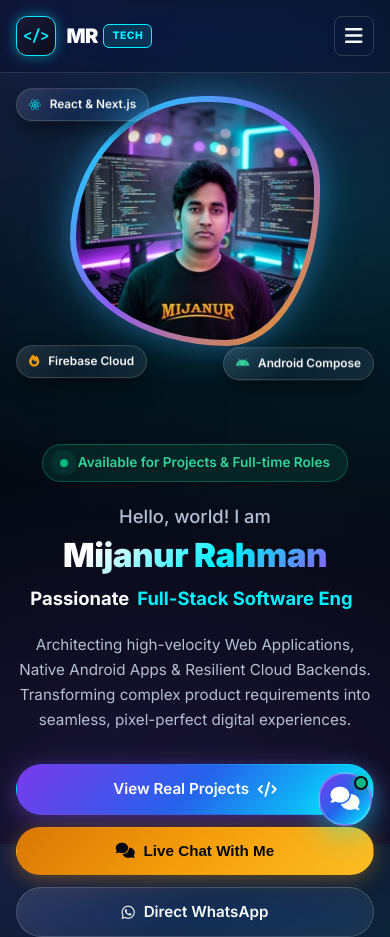
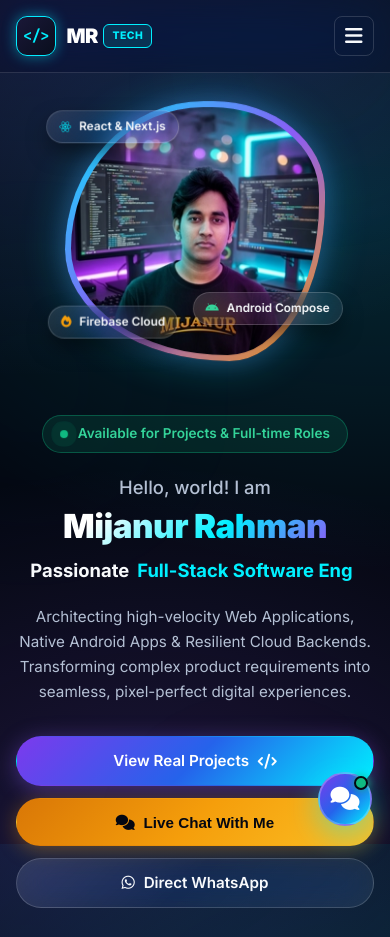
Before and after one commit to NEXQIRO/mr-tech, a plain HTML site: page index.html in a window 390 px wide. Shown: the top 937 px of the page. Drawn offline with Linux system fonts and the light colour scheme; no server answers.

Commit message:
Add files via upload

```diff
--- a/index.html
+++ b/index.html
@@ -26,7 +26,7 @@
   <link href="https://fonts.googleapis.com/css2?family=Inter:wght@400;500;600;700;800;900&family=JetBrains+Mono:wght@500;700&display=swap" rel="stylesheet">
   <link rel="stylesheet" href="https://cdnjs.cloudflare.com/ajax/libs/font-awesome/6.5.1/css/all.min.css">
 
-  <link rel="stylesheet" href="styles.css?v=5">
+  <link rel="stylesheet" href="styles.css?v=6">
 </head>
 <body>
 
@@ -124,11 +124,12 @@
           </div>
 
           <div class="hero-visual">
+            <div class="avatar-stage">
               <div class="avatar-frame">
                 <img src="images/profile.jpg" alt="Mijanur Rahman portrait" class="avatar-img" id="heroAvatar">
               </div>
 
-            <!-- Floating Tech Badges (Unobstructed on Mobile & Desktop) -->
+              <!-- Floating Tech Badges anchored directly to the morphing border -->
               <div class="floating-pill pill-1">
                 <i class="fa-brands fa-react" style="color: #00F0FF;"></i>
                 <span>React & Next.js</span>
@@ -140,6 +141,7 @@
               <div class="floating-pill pill-3">
                 <i class="fa-solid fa-fire" style="color: #F59E0B;"></i>
                 <span>Firebase Cloud</span>
+              </div>
             </div>
           </div>
         </div>
--- a/styles.css
+++ b/styles.css
@@ -557,17 +557,30 @@ section {
   justify-content: center;
   align-items: center;
   width: 100%;
-  max-width: 360px;
   margin: 0 auto;
-}
-
-.avatar-frame {
+  overflow: visible;
+}
+
+.avatar-stage {
   position: relative;
   width: 330px;
   height: 330px;
-  max-width: 85vw;
-  max-height: 85vw;
-  border-radius: 30% 70% 70% 30% / 30% 30% 70% 70%;
+  max-width: 82vw;
+  max-height: 82vw;
+  margin: 0 auto;
+  animation: stage-intro-float 6s ease-in-out infinite;
+}
+
+@keyframes stage-intro-float {
+  0%, 100% { transform: translateY(0px); }
+  50% { transform: translateY(-6px); }
+}
+
+.avatar-frame {
+  position: relative;
+  width: 100%;
+  height: 100%;
+  border-radius: 60% 40% 30% 70% / 60% 30% 70% 40%;
   padding: 6px;
   background: linear-gradient(135deg, var(--accent-cyan) 0%, var(--accent-purple) 50%, var(--accent-gold) 100%);
   box-shadow: 0 0 45px rgba(0, 240, 255, 0.3), 0 0 25px rgba(139, 92, 246, 0.25);
@@ -590,47 +603,56 @@ section {
   display: block;
 }
 
-/* Floating Tech Badges (Unobstructed Face & Zero Overflow) */
+/* Floating Tech Badges (Border-Hugging & Synced with Morphing Frame) */
 .floating-pill {
   position: absolute;
   background: rgba(9, 14, 29, 0.92);
   backdrop-filter: blur(14px);
   -webkit-backdrop-filter: blur(14px);
-  border: 1px solid rgba(0, 240, 255, 0.35);
-  padding: 0.55rem 1rem;
+  border: 1px solid rgba(0, 240, 255, 0.38);
+  padding: 0.5rem 0.95rem;
   border-radius: var(--radius-full);
   display: flex;
   align-items: center;
-  gap: 0.55rem;
+  gap: 0.5rem;
   font-size: 0.82rem;
   font-weight: 600;
   box-shadow: 0 10px 25px -5px rgba(0, 0, 0, 0.65);
-  animation: float-slow 4s ease-in-out infinite alternate;
-  z-index: 2;
+  z-index: 3;
   white-space: nowrap;
 }
 
 .pill-1 {
   top: 4%;
-  left: -12px;
-  animation-delay: 0s;
+  left: -6%;
+  animation: pill-orbit-1 8s ease-in-out infinite;
 }
 
 .pill-2 {
-  bottom: 4%;
-  right: -12px;
-  animation-delay: 1.5s;
+  bottom: 14%;
+  right: -6%;
+  animation: pill-orbit-2 8s ease-in-out infinite;
 }
 
 .pill-3 {
-  bottom: -15px;
-  left: 8%;
-  animation-delay: 2.5s;
-}
-
-@keyframes float-slow {
-  0% { transform: translateY(0); }
-  100% { transform: translateY(-10px); }
+  bottom: 9%;
+  left: -6%;
+  animation: pill-orbit-3 8s ease-in-out infinite;
+}
+
+@keyframes pill-orbit-1 {
+  0%, 100% { transform: translate(4px, 4px); }
+  50% { transform: translate(-6px, -6px); }
+}
+
+@keyframes pill-orbit-2 {
+  0%, 100% { transform: translate(-5px, -4px); }
+  50% { transform: translate(5px, 6px); }
+}
+
+@keyframes pill-orbit-3 {
+  0%, 100% { transform: translate(6px, -3px); }
+  50% { transform: translate(-6px, 5px); }
 }
 
 /* ==========================================================================
@@ -1917,34 +1939,32 @@ textarea.form-control {
   }
   .hero-visual {
     order: -1;
-    margin-bottom: 1.25rem;
-    padding-bottom: 2.6rem;
-  }
-  .avatar-frame {
-    width: 250px;
-    height: 250px;
-  }
-  .pill-1 {
-    top: -6px;
-    left: 0;
+    margin-bottom: 0.75rem;
+    padding: 0.35rem 0;
+  }
+  .avatar-stage {
+    width: 260px;
+    height: 260px;
+  }
+  .floating-pill {
     font-size: 0.74rem;
     padding: 0.38rem 0.75rem;
   }
-  /* Android Compose pill moved down BELOW face to bottom-right */
+  .pill-1 {
+    top: 3%;
+    left: -8%;
+  }
+  /* Android Compose pill anchored directly on bottom-right border curve (below face) */
   .pill-2 {
     top: auto;
-    bottom: 0;
-    right: 0;
-    font-size: 0.74rem;
-    padding: 0.38rem 0.75rem;
-  }
-  /* Firebase Cloud pill anchored at bottom-left */
+    bottom: 13%;
+    right: -8%;
+  }
+  /* Firebase Cloud pill anchored directly on bottom-left border curve */
   .pill-3 {
     top: auto;
-    bottom: 0;
-    left: 0;
-    font-size: 0.74rem;
-    padding: 0.38rem 0.75rem;
+    bottom: 8%;
+    left: -8%;
   }
 }
 
@@ -2143,13 +2163,25 @@ textarea.form-control {
   .hero-name {
     font-size: 1.75rem;
   }
-  .avatar-frame {
-    width: 215px;
-    height: 215px;
+  .avatar-stage {
+    width: 225px;
+    height: 225px;
   }
   .floating-pill {
-    font-size: 0.7rem;
-    padding: 0.32rem 0.65rem;
+    font-size: 0.68rem;
+    padding: 0.3rem 0.62rem;
+  }
+  .pill-1 {
+    top: 2%;
+    left: -6%;
+  }
+  .pill-2 {
+    bottom: 12%;
+    right: -6%;
+  }
+  .pill-3 {
+    bottom: 7%;
+    left: -6%;
   }
   .hero-stats {
     grid-template-columns: 1fr;
@@ -2274,8 +2306,8 @@ body {
 /* Desktop / PC Wide Auto-Adjustment */
 @media (min-width: 993px) {
   .hero-visual { max-width: 500px; }
-  .avatar-frame {
-    width: min(460px, 100%);
+  .avatar-stage {
+    width: min(440px, 100%);
     height: auto;
     aspect-ratio: 1 / 1;
     max-width: 100%;
@@ -2285,9 +2317,9 @@ body {
     font-size: 0.92rem;
     padding: 0.65rem 1.15rem;
   }
-  .pill-1 { top: 8%; left: -2%; }
-  .pill-2 { bottom: 12%; right: -4%; top: auto; }
-  .pill-3 { bottom: 4%; left: 6%; }
+  .pill-1 { top: 6%; left: -4%; }
+  .pill-2 { bottom: 15%; right: -5%; top: auto; }
+  .pill-3 { bottom: 9%; left: -4%; }
   .hero-role-wrapper {
     flex-wrap: nowrap;
     white-space: nowrap;
```
Lines whose indentation alone changed are shown as unchanged.
